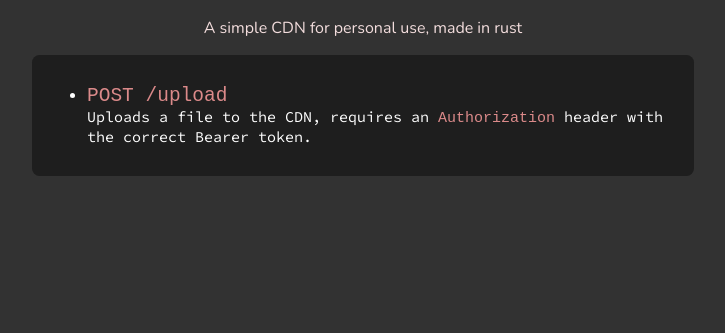
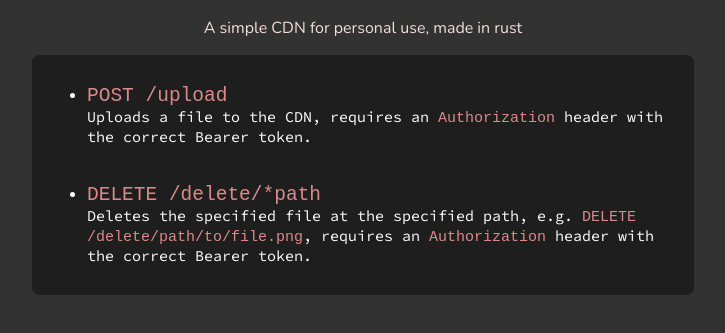
Before and after one commit to Tom-the-Bomb/bomb-cdn, a plain HTML site: page static/index.html in a window 1280 px wide. Shown: the part 87-420 px from the top of the page, without its empty margins (277-1002 px from the left). Drawn offline with nearby package versions, Linux system fonts and the light colour scheme; a web font is replaced by a local one.

Commit message:
update index html

```diff
--- a/static/index.html
+++ b/static/index.html
@@ -16,6 +16,12 @@
                         <code class="header red">POST /upload</code><br>
                         Uploads a file to the CDN, requires an <code>Authorization</code>
                         header with the correct Bearer token.
+                    </li><br><br>
+                    <li>
+                        <code class="header red">DELETE /delete/*path</code><br>
+                        Deletes the specified file at the specified path, e.g.
+                        <code>DELETE /delete/path/to/file.png</code>, requires an
+                        <code>Authorization</code> header with the correct Bearer token.
                     </li>
                 </ul>
             </div>
```
